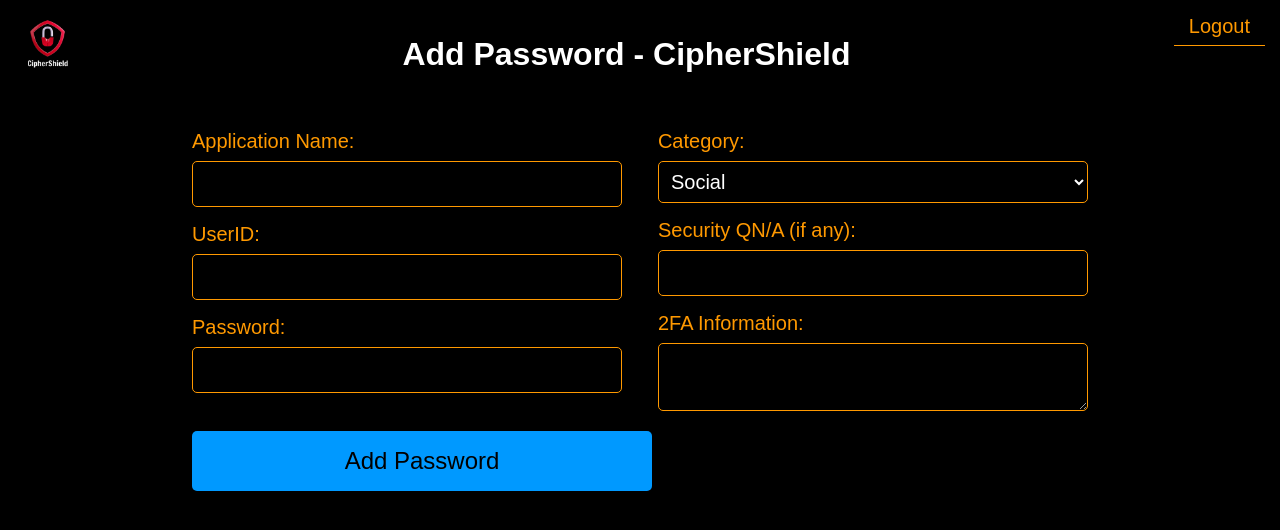
After one commit to shel1ghost/Project-I, a PHP site: page /public/add_password.php in a window 1280 px wide. The commit adds this page. Shown: the top 530 px of the page. Run offline with PHP 8.4, Linux system fonts and the light colour scheme.

Commit message:
Updated Code

```diff
--- /dev/null
+++ b/public/add_password.php
@@ -0,0 +1,48 @@
+<!DOCTYPE html>
+<html lang="en">
+<head>
+    <meta charset="UTF-8">
+    <meta name="viewport" content="width=device-width, initial-scale=1.0">
+    <title>Add Password - CipherShield</title>
+    <link rel="stylesheet" href="./css/add_password.css"/>
+</head>
+<body>
+    <header>
+        <div class="logo"></div>
+        <div class="add_password_title">
+            <h1>Add Password - CipherShield</h1>
+        </div>
+        <div class="logout"><a href="logout.php">Logout</a></div>
+    </header>
+    <form>
+        <div class="column">
+        <label for="appName">Application Name:</label>
+        <input type="text" id="appName" name="appName">
+
+        <label for="userID">UserID:</label>
+        <input type="text" id="userID" name="userID">
+
+        <label for="password">Password:</label>
+        <input type="password" id="password" name="password">
+        </div>
+
+        <div class="column">
+        <label for="category">Category:</label>
+        <select id="category" name="category">
+            <option value="social">Social</option>
+            <option value="banking">Banking</option>
+            <option value="email">Email</option>
+            <option value="others">Others</option>
+        </select>
+
+        <label for="securityQuestion">Security QN/A (if any):</label>
+        <input type="text" id="securityQuestion" name="securityQuestion">
+
+        <label for="twoFactorInfo">2FA Information:</label>
+        <textarea id="twoFactorInfo" name="twoFactorInfo" rows="2"></textarea>
+        </div>
+
+        <button type="submit">Add Password</button>
+    </form>
+</body>
+</html>
--- /dev/null
+++ b/public/css/add_password.css
@@ -0,0 +1,123 @@
+body,
+html {
+    margin: 0;
+    padding: 0;
+    font-family: 'Arial', sans-serif;
+    background-color: black;
+    color: #ff9900;
+}
+
+header {
+    padding: 15px;
+    overflow: hidden;
+    text-align: center;
+    /* justify-content: space-between; */
+    /* align-items: center; */
+}
+
+.add_password_title {
+    display: inline-block;
+    color: white;
+    text-align: center;
+}
+
+.logo {
+    /* display: inline-block; */
+    width: 64px;
+    height: 64px;
+    background-image: url("../images/logo.png");
+    background-size: cover;
+    border-radius: 50%;
+    float: left;
+}
+
+.logout {
+    float: right;
+}
+
+.logout a {
+    text-decoration: none;
+    color: #ff9900;
+    font-size: 20px;
+    padding: 8px 15px;
+    transition: background-color 0.3s;
+    border-bottom: 1.5px solid #ff9900;
+}
+
+.logout a:hover {
+    background-color: #333;
+}
+
+form {
+    background-color: transparent;
+    padding: 20px;
+    border-radius: 8px;
+    box-shadow: 0 0 10px rgba(0, 0, 0, 0.1);
+    width: 70%;
+    margin: auto;
+    display: flex;
+    flex-wrap: wrap;
+    justify-content: space-between;
+}
+
+.column {
+    width: 48%;
+}
+
+label {
+    display: block;
+    margin-bottom: 8px;
+    font-size: 20px;
+}
+
+input {
+    font-size: 24px;
+    width: 100%;
+    padding: 8px;
+    margin-bottom: 16px;
+    box-sizing: border-box;
+    border: 1px solid #ff9900; /* Golden border color */
+    border-radius: 5px;
+    outline: none;
+    background-color: transparent;
+    color: white;
+}
+
+#category {
+    font-size: 20px;
+    color: white;
+    background-color: transparent;
+    border: 1px solid #ff9900; /* Golden border color */
+    border-radius: 5px;
+}
+
+#twoFactorInfo {
+    color: white;
+    font-size: 22px;
+    outline: none;
+    background-color: transparent;
+    border: 1px solid #ff9900; /* Golden border color */
+    border-radius: 5px;
+}
+
+select, textarea {
+    width: 100%;
+    padding: 8px;
+    margin-bottom: 16px;
+    box-sizing: border-box;
+}
+
+button {
+    font-size: 24px;
+    background-color: #0099ff;
+    color: black;
+    padding: 16px;
+    border: none;
+    border-radius: 5px;
+    cursor: pointer;
+    width: 460px;
+}
+
+button:hover {
+    background-color: rgb(0, 102, 255);
+}
--- a/public/css/dashboard.css
+++ b/public/css/dashboard.css
@@ -120,7 +120,7 @@
     background-color: #0099ff;
     height: 50px;
     width: 500px;
-    padding: 12px 10px 8px 10px;
+    padding: 12px 8px 8px 20px;
     margin: 25px auto 25px auto;
     border-radius: 12px;
     box-shadow: -0.5px 0.5px 6px 0 gray;
@@ -134,7 +134,7 @@
     margin: auto;
     cursor: pointer;
     outline: none;
-    width: 400px;
+    width: 480px;
     height: 24px;
     text-decoration: none;
 }
@@ -164,7 +164,7 @@
 }
 
 .menu-option {
-    margin-left: 100px;
+    margin-left: 60px;
     font-size: 28px;
     font-weight: bold;
     color: black;
--- a/public/dashboard.php
+++ b/public/dashboard.php
@@ -19,7 +19,7 @@
     <div class="main">
         <div class="menu">
             <div class="menu-items">
-                <a href="#" class="add-password">
+                <a href="add_password.php" class="add-password">
                     <span class="menu-option">Add Password</span>
                 </a>
             </div>
```
Also changed, not shown: public/css/login.css (+0 -10 lines).
